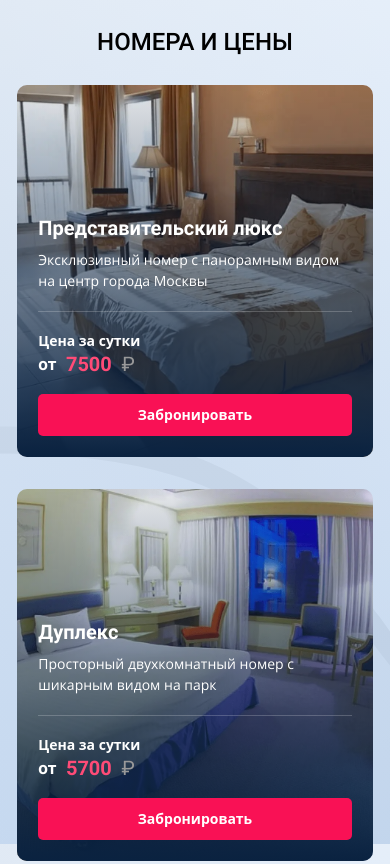
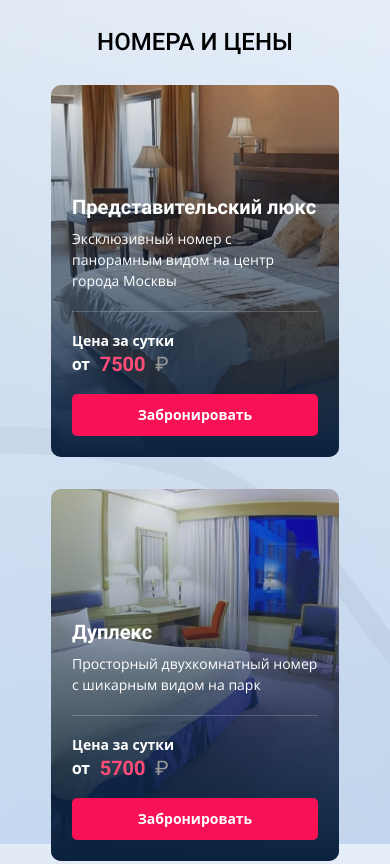
Before and after one commit to IrenNov/trevel-test, a plain HTML site: page index.html in a window 390 px wide. Shown: the top 864 px of the page. Drawn offline with Linux system fonts and the light colour scheme; a web font is replaced by a local one.

Commit message:
last fix

```diff
--- a/index.html
+++ b/index.html
@@ -150,6 +150,6 @@
         </li>
       </ul>
     </main>
-    <script src="/scripts/link-visited.js"></script>
+    <script src="/scripts/main.js"></script>
   </body>
 </html>
--- a/styles/blocks/_rooms.scss
+++ b/styles/blocks/_rooms.scss
@@ -17,9 +17,7 @@
   }
 
   &__item {
-    flex: 1 1 33.333%;
-    max-width: 372px;
-    min-width: 288px;
+    width: clamp(288px, 43.49vw, 372px);
     box-sizing: border-box;
   }
 
```
Also changed, not shown: css/style.css, scripts/main.js (renamed from scripts/link-visited.js), 1 other file.
